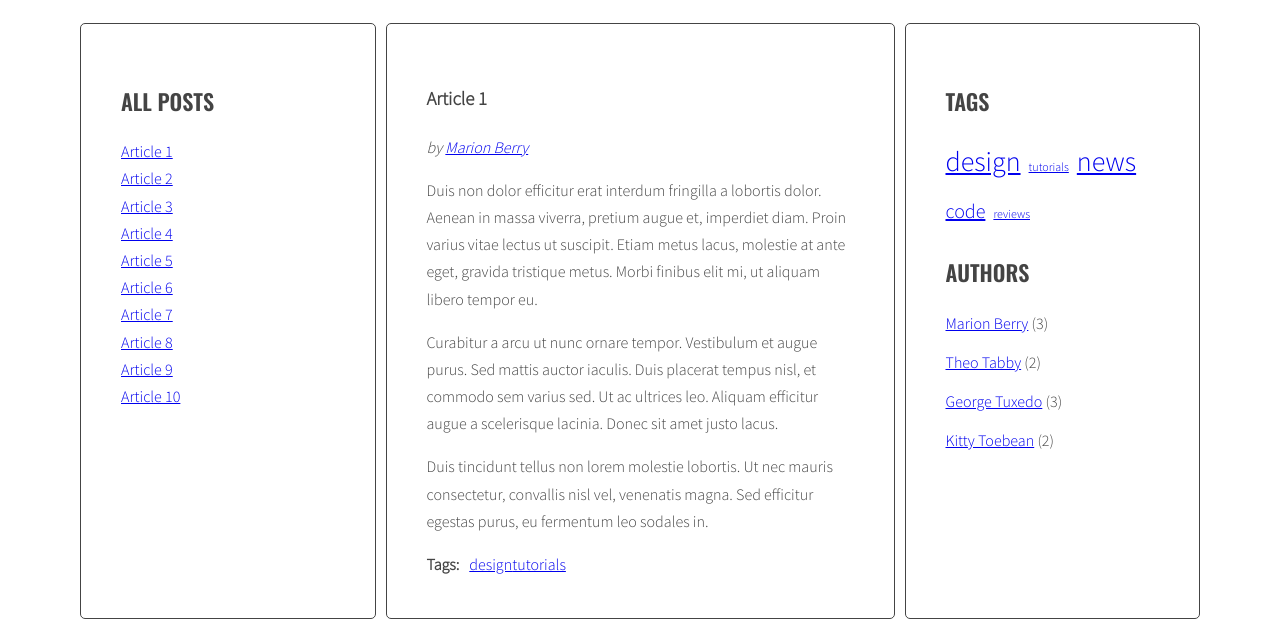
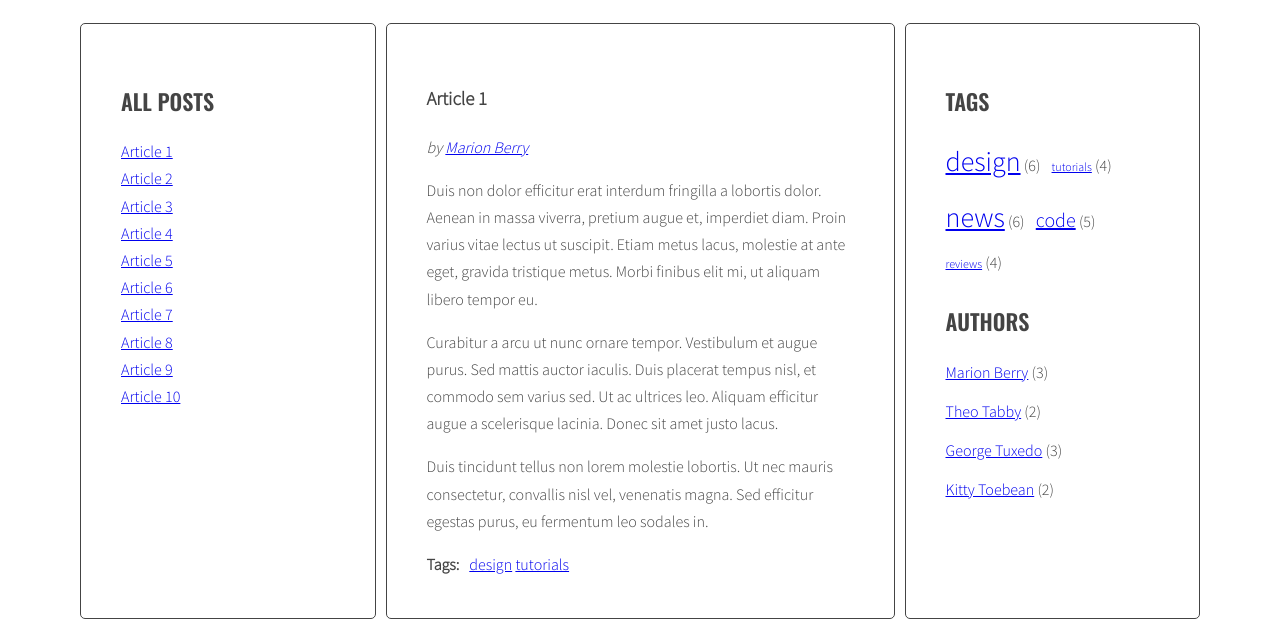
Before and after one commit to ManiuraGaziura/javascript-blog, a website: page index.html in a window 1280 px wide. Shown: the part 220-847 px from the top of the page. Drawn offline with nearby package versions, Linux system fonts and the light colour scheme.

Commit message:
changed to handlebars

```diff
--- a/index.html
+++ b/index.html
@@ -190,6 +190,37 @@
   </div>
 </div>
 
+<script id="template-tag-cloud-link" type="text/x-handlebars-template">
+  {{#each tags}}
+    <li>
+      <a href="#tag-{{ tag }}" class="{{ className }}">{{ tag }}</a>
+      <span>({{ count }})</span>
+    </li>
+  {{/each}}
+</script>
+
+<script id="template-article-tags-link" type="text/x-handlebars-template">
+  <li><a href="#tag-{{ tag }}">{{ tag }}</a></li>
+</script>
+
+<script id="template-article-author-link" type="text/x-handlebars-template">
+  by <a href="#author-{{ author }}">{{ author }}</a>
+</script>
+
+<script id="template-author-list-link" type="text/x-handlebars-template">
+  {{#each authors}}
+    <li>
+      <a href="#author-{{ author }}">{{ author }}</a>
+      <span>({{ count }})</span>
+    </li>
+  {{/each}}
+</script>
+
+  <script id="template-article-link" type="text/x-handlebars-template">
+    <li><a href="#{{ id }}"><span>{{ title }}</span></a></li>
+  </script>
+
+  <script src="https://cdnjs.cloudflare.com/ajax/libs/handlebars.js/4.1.0/handlebars.min.js"></script>
   <script src="js/script.js"></script>
 </body>
 </html>
--- a/js/script.js
+++ b/js/script.js
@@ -9,6 +9,14 @@
 const optAuthorsListSelector = '.authors.list';
 const optCloudClassCount = 5;
 const optCloudClassPrefix = 'tag-size-';
+
+const templates = {
+  articleLink: Handlebars.compile(document.querySelector('#template-article-link').innerHTML),
+  articleTagsLink: Handlebars.compile(document.querySelector('#template-article-tags-link').innerHTML),
+  articleAuthorLink: Handlebars.compile(document.querySelector('#template-article-author-link').innerHTML),
+  tagCloudLink: Handlebars.compile(document.querySelector('#template-tag-cloud-link').innerHTML),
+  authorListLink: Handlebars.compile(document.querySelector('#template-author-list-link').innerHTML)
+};
 
    /* TITLES */
 
@@ -35,7 +43,12 @@
     const title = articleTitle.innerHTML;
 
     /* create HTML link */
-    const linkHTML = '<li><a href="#' + articleId + '"><span>' + title + '</span></a></li>';
+    const linkHTMLData = {
+      id: articleId,
+      title: title
+    };
+
+    const linkHTML = templates.articleLink(linkHTMLData);
 
     /* link html variable */
     html = html + linkHTML;
@@ -149,7 +162,11 @@
     /* START LOOP: for each tag */
     for (let tag of articleTagsArray) {
       /* generate HTML of the link */
-      const linkHTML = '<li><a href="#tag-' + tag + '">' + tag + '</a></li>';
+      const linkHTMLData = {
+        tag: tag
+      };
+
+      const linkHTML = templates.articleTagsLink(linkHTMLData);
 
       /* add generated code to html variable */
       html = html + linkHTML;
@@ -182,20 +199,23 @@
 console.log('tagsParams:', tagsParams);
 
 /* create variable for all links HTML code */
-let allTagsHTML = '';
+const allTagsData = {
+  tags: []
+};
 
 /* START LOOP: for each tag in allTags */
 for (let tag in allTags) {
-  /* generate code of a link and add it to allTagsHTML */
-  const tagLinkHTML = '<li><a class="' + calculateTagClass(allTags[tag], tagsParams) + '" href="#tag-' + tag + '">' + tag + '</a></li>';
-
-allTagsHTML += tagLinkHTML;
+  allTagsData.tags.push({
+    tag: tag,
+    count: allTags[tag],
+    className: calculateTagClass(allTags[tag], tagsParams)
+  });
 }
 
 /* END LOOP: for each tag in allTags */
 
 /* add html from allTagsHTML to tagList */
-tagList.innerHTML = allTagsHTML;
+tagList.innerHTML = templates.tagCloudLink(allTagsData);
 }
 
 function tagClickHandler(event) {
@@ -243,7 +263,11 @@
     /* article authour */
     const articleAuthor = article.getAttribute('data-author');
     /* generate HTML */
-    const linkHTML = 'by <a href="#author-' + articleAuthor + '">' + articleAuthor + '</a>';
+    const linkHTMLData = {
+      author: articleAuthor
+    };
+
+    const linkHTML = templates.articleAuthorLink(linkHTMLData);
     /* HTML into author */
     authorWrapper.innerHTML = linkHTML;
 
@@ -256,13 +280,18 @@
 
   const authorsList = document.querySelector(optAuthorsListSelector);
 
-  let allAuthorsHTML = '';
+const allAuthorsData = {
+  authors: []
+};
 
-  for (let author in allAuthors) {
-    allAuthorsHTML += '<li><a href="#author-' + author + '">' + author + '</a> <span>(' + allAuthors[author] + ')</span></li>';
-  }
+for (let author in allAuthors) {
+  allAuthorsData.authors.push({
+    author: author,
+    count: allAuthors[author]
+  });
+}
 
-  authorsList.innerHTML = allAuthorsHTML;
+authorsList.innerHTML = templates.authorListLink(allAuthorsData);
 }
 
 function authorClickHandler(event) {
```
